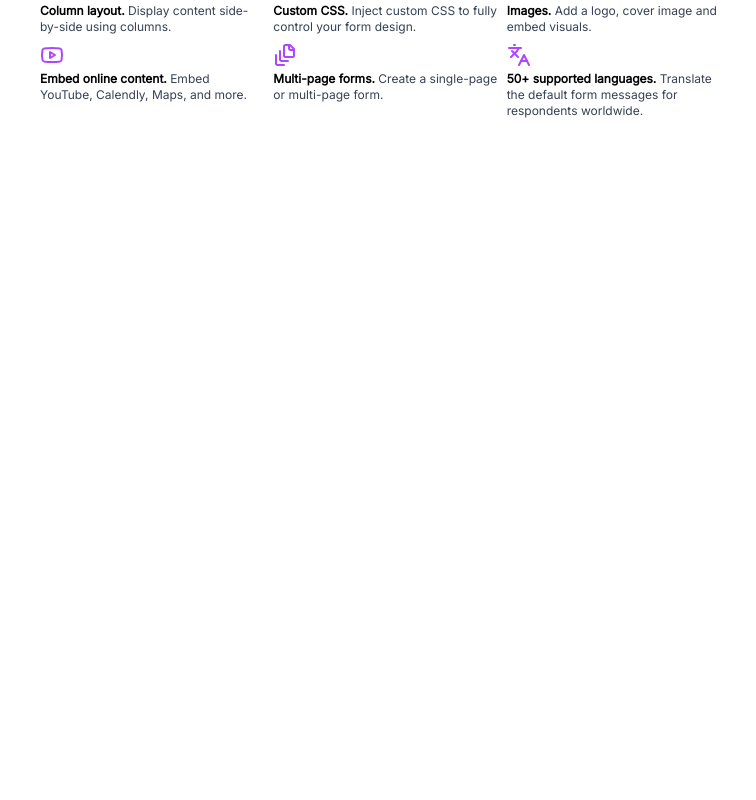
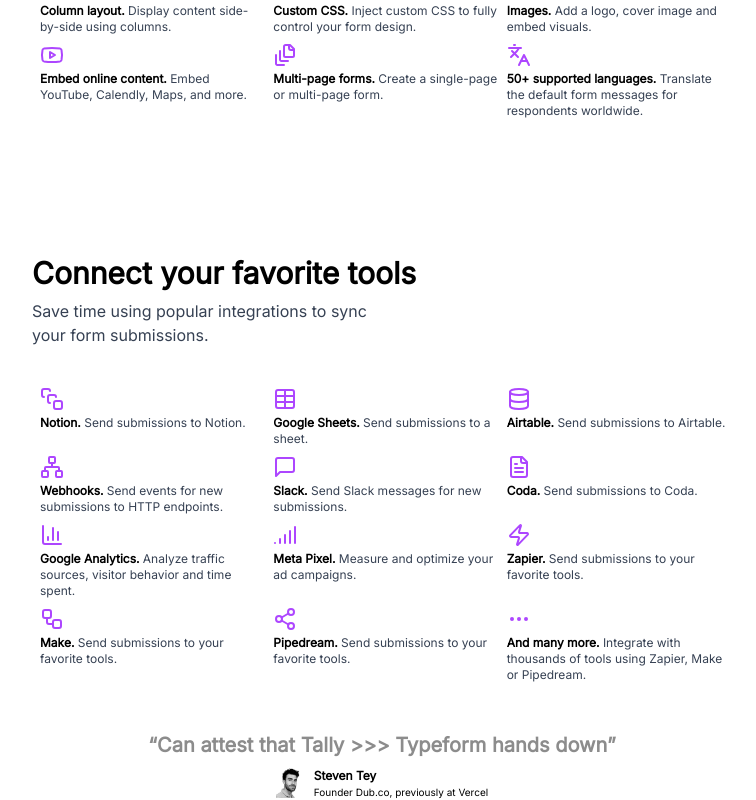
Before and after one commit to chrollo-lucifer-12/tally, a Next.js app: page / in a window 1280 px wide. Shown: the part 5930-6730 px from the top of the page, without its empty margins (258-1014 px from the left). Before the commit the page ends 6057 px from the top, so only its background shows below. Built offline with nearby package versions, Linux system fonts and the light colour scheme; what @ant-design/nextjs-registry would draw is missing.

Commit message:
added feature-5

```diff
--- a/src/app/(website)/page.tsx
+++ b/src/app/(website)/page.tsx
@@ -5,6 +5,7 @@
 import Feature2 from "@/components/home/feature-2";
 import Feature3 from "@/components/home/feature-3";
 import Feature4 from "@/components/home/feature-4";
+import Feature5 from "@/components/home/feature-5/page";
 
 const Page = () => {
     return <div>
@@ -15,6 +16,7 @@
         <Feature2/>
         <Feature3/>
         <Feature4/>
+        <Feature5/>
     </div>
 }
 
--- /dev/null
+++ b/src/components/home/feature-5/page.tsx
@@ -0,0 +1,108 @@
+"use client"
+
+import ReviewCard from "@/components/home/review-card";
+
+import {
+    SquareStack,
+    Table,
+    Database,
+    Network,
+    MessageSquare,
+    FileText,
+    BarChart3,
+    Signal,
+    Zap,
+    Workflow,
+    Share2,
+    MoreHorizontal
+} from "lucide-react";
+import FeatureCard from "@/components/home/feature-card";
+
+const features = [
+    {
+        icon: SquareStack,
+        title: "Notion.",
+        content: "Send submissions to Notion."
+    },
+    {
+        icon: Table,
+        title: "Google Sheets.",
+        content: "Send submissions to a sheet."
+    },
+    {
+        icon: Database,
+        title: "Airtable.",
+        content: "Send submissions to Airtable."
+    },
+    {
+        icon: Network,
+        title: "Webhooks.",
+        content: "Send events for new submissions to HTTP endpoints."
+    },
+    {
+        icon: MessageSquare,
+        title: "Slack.",
+        content: "Send Slack messages for new submissions."
+    },
+    {
+        icon: FileText,
+        title: "Coda.",
+        content: "Send submissions to Coda."
+    },
+    {
+        icon: BarChart3,
+        title: "Google Analytics.",
+        content: "Analyze traffic sources, visitor behavior and time spent."
+    },
+    {
+        icon: Signal,
+        title: "Meta Pixel.",
+        content: "Measure and optimize your ad campaigns."
+    },
+    {
+        icon: Zap,
+        title: "Zapier.",
+        content: "Send submissions to your favorite tools."
+    },
+    {
+        icon: Workflow,
+        title: "Make.",
+        content: "Send submissions to your favorite tools."
+    },
+    {
+        icon: Share2,
+        title: "Pipedream.",
+        content: "Send submissions to your favorite tools."
+    },
+    {
+        icon: MoreHorizontal,
+        title: "And many more.",
+        content: "Integrate with thousands of tools using Zapier, Make or Pipedream."
+    }
+];
+
+
+const Feature5 = () => {
+    return <section className="mt-32 flex flex-col items-center  gap-y-10 px-4 sm:px-10 md:px-20 lg:px-[120px]">
+        <div className={"w-[700px]"}>
+            <h1 className="text-black font-extrabold text-3xl">
+                Connect your favorite tools
+            </h1>
+            <p className="mt-2 text-gray-700 text-[16px] max-w-[350px]">
+                Save time using popular integrations to sync your form submissions.
+            </p>
+        </div>
+
+        <div className={"w-[700px] grid grid-cols-3"}>
+            {
+                features.map((feature, i) => (
+                    <FeatureCard key={i} icon={feature.icon} title={feature.title} content={feature.content} />
+                ))
+            }
+        </div>
+
+        <ReviewCard review={`“Can attest that Tally >>> Typeform hands down”`} name={"Steven Tey"} designation={"Founder Dub.co, previously at Vercel"}/>
+    </section>
+}
+
+export default Feature5
```
